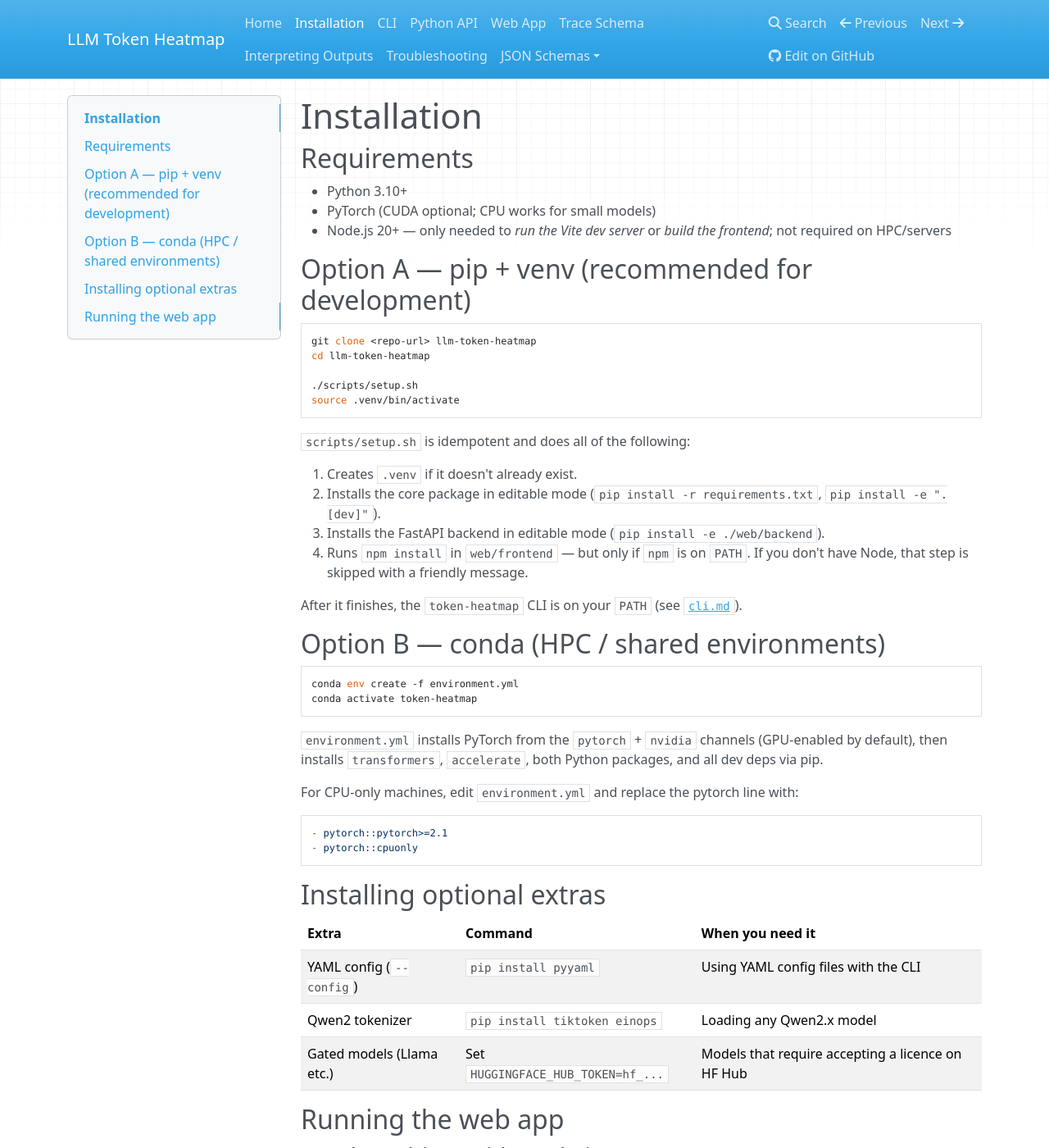
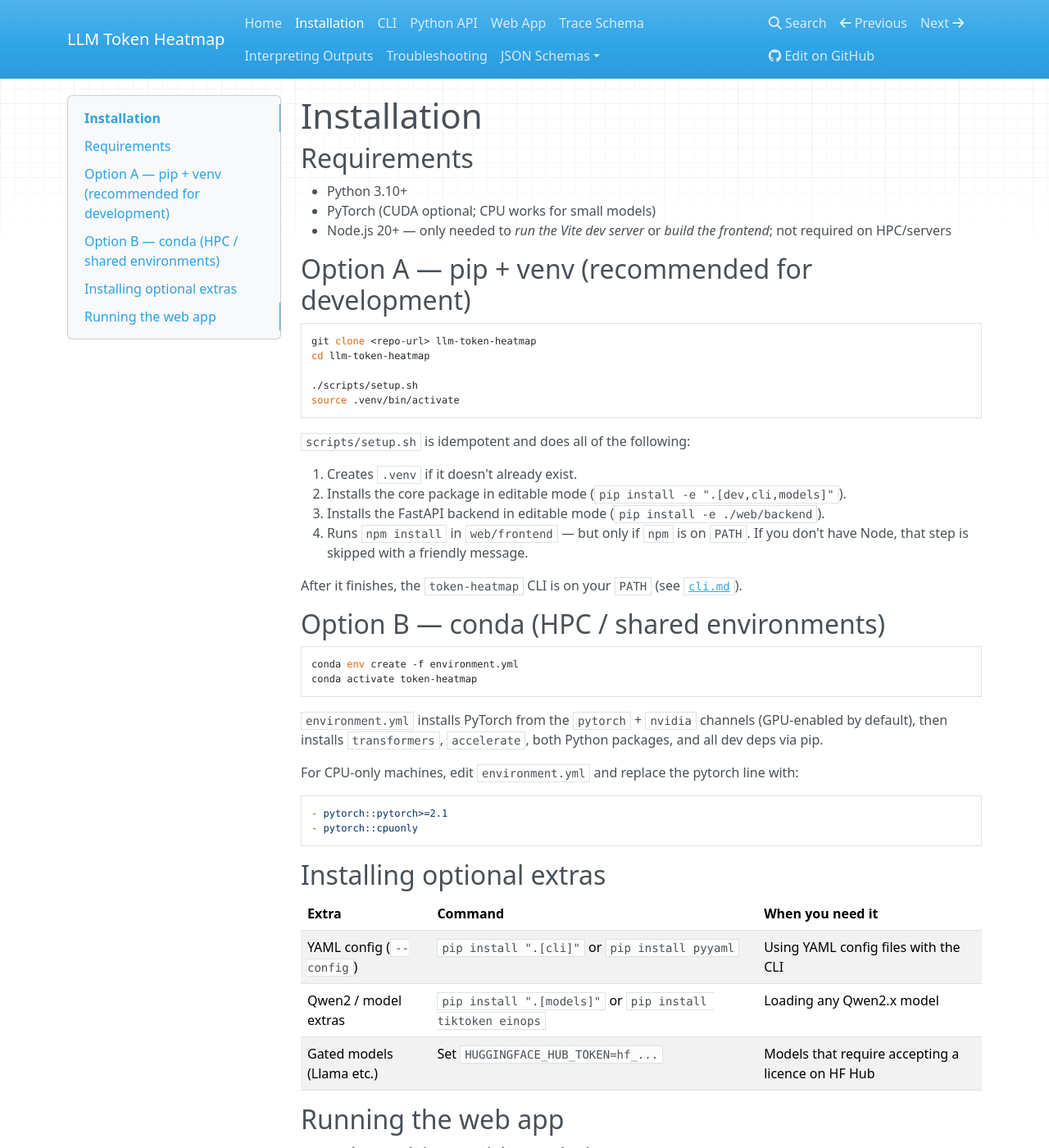
Before and after one commit to zangjiucheng/Token-Heatmap, an MkDocs documentation site: the page built from docs/installation.md, in a window 1280 px wide and 1400 px high. Shown: the whole window at 82% size. Built offline with MkDocs 1.6.1, drawn with Linux system fonts in a browser that asks for light colours; nearby versions of some CDN libraries.

Commit message:
fix: update installation instructions and dependencies for improved setup

```diff
--- a/docs/installation.md
+++ b/docs/installation.md
@@ -19,7 +19,7 @@
 `scripts/setup.sh` is idempotent and does all of the following:
 
 1. Creates `.venv` if it doesn't already exist.
-2. Installs the core package in editable mode (`pip install -r requirements.txt`, `pip install -e ".[dev]"`).
+2. Installs the core package in editable mode (`pip install -e ".[dev,cli,models]"`).
 3. Installs the FastAPI backend in editable mode (`pip install -e ./web/backend`).
 4. Runs `npm install` in `web/frontend` — but only if `npm` is on `PATH`. If you don't have Node, that step is skipped with a friendly message.
 
@@ -45,8 +45,8 @@
 
 | Extra | Command | When you need it |
 |---|---|---|
-| YAML config (`--config`) | `pip install pyyaml` | Using YAML config files with the CLI |
-| Qwen2 tokenizer | `pip install tiktoken einops` | Loading any Qwen2.x model |
+| YAML config (`--config`) | `pip install ".[cli]"` or `pip install pyyaml` | Using YAML config files with the CLI |
+| Qwen2 / model extras | `pip install ".[models]"` or `pip install tiktoken einops` | Loading any Qwen2.x model |
 | Gated models (Llama etc.) | Set `HUGGINGFACE_HUB_TOKEN=hf_...` | Models that require accepting a licence on HF Hub |
 
 ## Running the web app
--- a/environment.yml
+++ b/environment.yml
@@ -9,6 +9,7 @@
   # Core ML stack — installs CUDA-enabled PyTorch when the pytorch+nvidia channels are used.
   # For CPU-only: replace with `pytorch::pytorch>=2.1 cpuonly`
   - pytorch::pytorch>=2.1
+  - pytorch::torchvision>=0.16
   - conda-forge:pandas>=2.0
   - conda-forge:numpy>=1.24
   - conda-forge:matplotlib>=3.8
@@ -16,8 +17,11 @@
   - conda-forge:pip
   - pip:
     # transformers/accelerate lag slightly behind conda-forge, so install via pip
-    - transformers>=4.40
+    - transformers>=5.0
     - accelerate>=0.30
+    # Qwen2 tokenizer extras
+    - tiktoken>=0.6
+    - einops>=0.7
     # Backend (FastAPI server + activation-diff endpoint)
     - fastapi>=0.110
     - "uvicorn[standard]>=0.27"
```
Also changed, not shown: pyproject.toml (+6 -1 lines), requirements.txt (deleted, +0 -7 lines), 2 other files.
